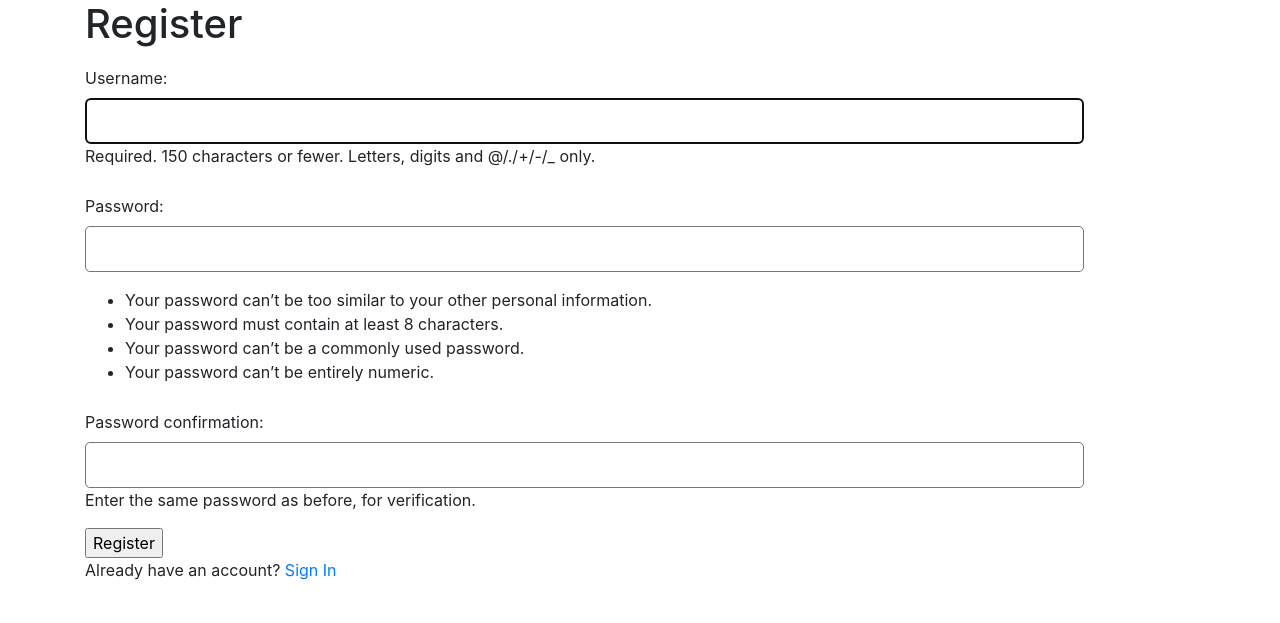
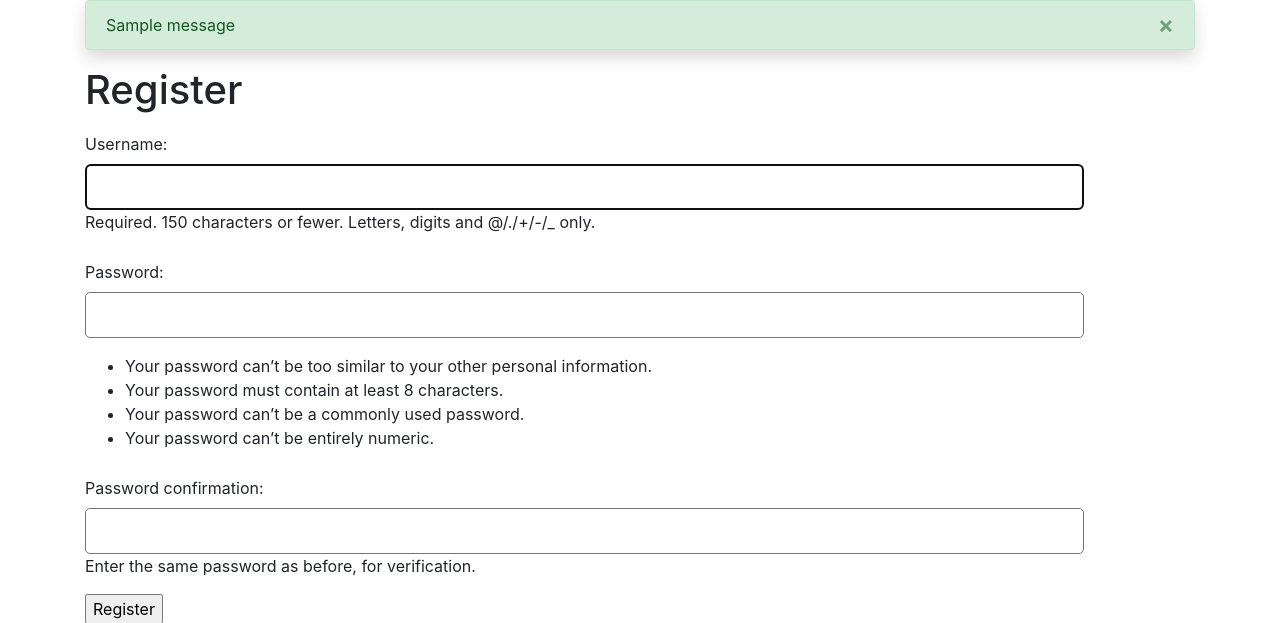
Before and after one commit to garymast/MyTask, a Django app: page /signup/ in a window 1280 px wide. Shown: the top 623 px of the page. Run offline with Django 4.2, Linux system fonts and the light colour scheme; tables that the repository leaves empty hold one stand-in row (values such as "Sample post"); one stand-in notice (Sample message) is shown; some libraries are stand-ins or nearby versions.

Commit message:
Add initial messages functionality

```diff
--- /dev/null
+++ b/my_tasks/templates/my_tasks/includes/messages.html
@@ -0,0 +1,9 @@
+{% if messages %}
+<div class="messages">
+    {% for message in messages %}
+    <div class="alert {% if message.tags %}alert-{{ message.tags }}" {% endif %}>
+        {{ message }}
+    </div>
+    {% endfor %}
+</div>
+{% endif %}
--- a/my_tasks/templates/my_tasks/main.html
+++ b/my_tasks/templates/my_tasks/main.html
@@ -10,14 +10,50 @@
     <link rel="stylesheet" href="https://cdnjs.cloudflare.com/ajax/libs/hover.css/2.1.1/css/hover-min.css"
         type="text/css" />
     <link rel="stylesheet" href="/static/css/style.css">
+    <script src="https://ajax.googleapis.com/ajax/libs/jquery/3.2.1/jquery.min.js"></script>
+    <script src="/static/js/msg.js"></script>
     <title>To Do Items</title>
 
 </head>
 <body>
     <div class="container">
+        <!-- {% include 'my_tasks/includes/messages.html' %} -->
+
+        <!-- {% if messages %}
+        <div class="messages">
+            {% for message in messages %}
+            <div class="container-fluid p-0">
+            <div {% if message.tags %} class="{{ message.tags }} alert alert-dismissible shadow fade show" {% endif %}>{{ message }}</div>
+            </div>
+            {% endfor %}
+        </div>
+        {% endif %} -->
+
+        {% for message in messages %}
+        <div class="alert {{ message.tags }} alert-dismissible shadow fade show" role="alert">
+            <button type="button" class="close" data-bs-dismiss="alert" aria-label="Close">
+                <span aria-hidden="true">&times;</span>
+            </button>
+            {{ message | safe }}
+        </div>
+        {% endfor %}
+
+        <!-- {% for message in messages %}
+        <div class="container-fluid p-0">
+            <div class="alert {{ message.tags }} alert-dismissible" role="alert">
+                <button type="button" class="close" data-dismiss="alert" aria-label="Close">
+                    <span aria-hidden="True">&times;</span>
+                </button>
+                {{ message }}
+            </div>
+        </div>
+        {% endfor %} -->
+
         {% block content %}
 
         {% endblock content %}
+
+
     </div>
 <script src="https://cdn.jsdelivr.net/npm/bootstrap@5.0.1/dist/js/bootstrap.bundle.min.js"
     integrity="sha384-gtEjrD/SeCtmISkJkNUaaKMoLD0//ElJ19smozuHV6z3Iehds+3Ulb9Bn9Plx0x4" crossorigin="anonymous">
--- a/my_tasks/views.py
+++ b/my_tasks/views.py
@@ -12,6 +12,8 @@ from django.contrib.auth import login
 from .models import Post
 from django import forms
 from .forms import ItemForm
+
+from django.contrib import messages
 
 # from django.http import HttpResponse
 
@@ -88,12 +90,12 @@ def taskxxx(request):
         form = ItemForm(request.POST)
         if form.is_valid():
             form.save()
+            messages.success(request, "To Do created successfully")
             return redirect('tasks')
     form = ItemForm()
     context = {
         'form': form
     }
-
     return render(request, 'my_tasks/post_form.html', context)
 
 
@@ -109,6 +111,7 @@ def edit_item(request, item_id):
         form = ItemForm(request.POST, instance=item)
         if form.is_valid():
             form.save()
+            messages.success(request, "To Do updated successfully")
             return redirect('tasks')
     form = ItemForm(instance=item)
     context = {
```
Also changed, not shown: flamenco/settings.py (+10 -1 lines), my_tasks/static/css/style.css (+11 -0 lines).
